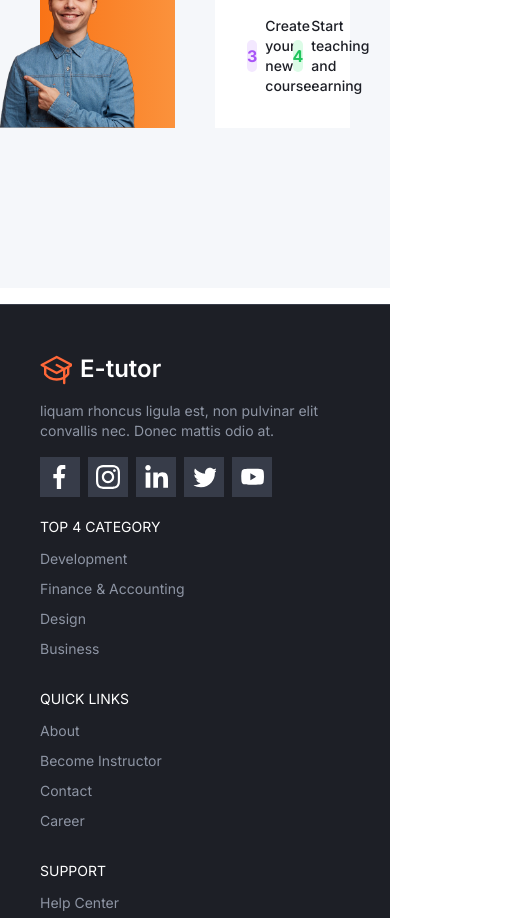
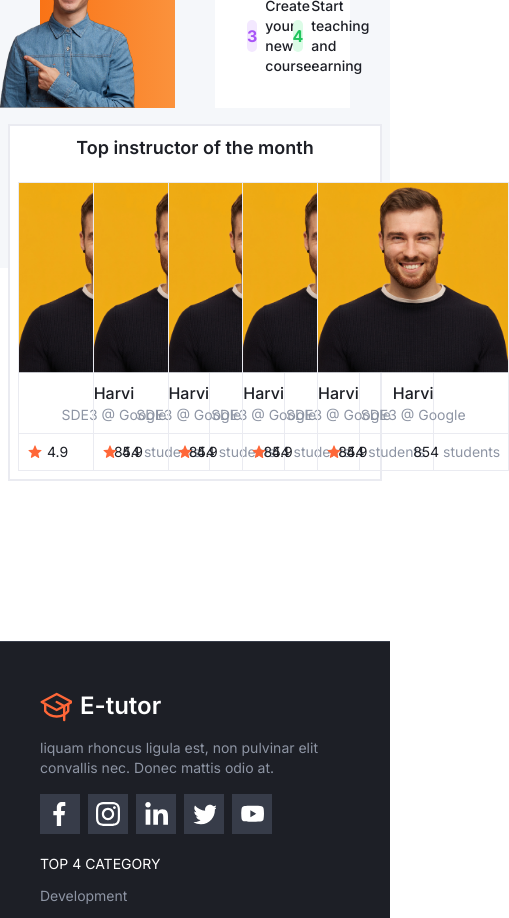
Before and after one commit to lmsGenie/lms-app, a Next.js app: page / in a window 390 px wide. Shown: the part 10560-11478 px from the top of the page, 509 px wide, since content can reach past the window. Built offline with nearby package versions, Linux system fonts and the light colour scheme.

Commit message:
feat: top mentor

```diff
--- a/src/app/page.tsx
+++ b/src/app/page.tsx
@@ -2,6 +2,7 @@ import Image from "next/image";
 import Link from "next/link";
 import becomeInstructor from "@/assets/becomeInstructor.png";
 import bannerImage from "@/assets/hero.png";
+import topMentor from "@/assets/topMentor.png";
 import { categories, courses } from "@/sampledata";
 
 import { ICoursePartial } from "@/types/course";
@@ -90,7 +91,7 @@ export default function Home() {
       </section>
 
       {/* for feature courses section */}
-      <section className="relative -top-40 mx-2 space-y-5 bg-white p-2 dark:bg-gray-800 md:mx-11 md:p-5 lg:mx-10 lg:p-10">
+      <section className="relative -top-40 mx-2 space-y-5 border-2 border-gray-100 bg-white p-2 dark:bg-gray-800 md:mx-11 md:p-5 lg:mx-10 lg:p-10">
         {/* header part */}
         <div className="flex flex-col items-center justify-between lg:flex-row">
           <h1 className=" text-lg font-semibold dark:text-white md:text-xl lg:text-2xl">
@@ -196,6 +197,44 @@ export default function Home() {
           </div>
         </div>
       </section>
+
+      {/* top instructor of the month */}
+      <section className="relative -top-40 mx-2 space-y-5 border-2 border-gray-100 bg-white p-2 dark:bg-gray-800 md:mx-11 md:p-5 lg:mx-10 lg:p-10">
+        <h1 className="text-center text-lg font-semibold dark:text-white md:text-xl lg:text-2xl">
+          Top instructor of the month
+        </h1>
+
+        {/* container for top mentors */}
+        <div className="grid grid-cols-5 gap-5">
+          {Array.from({ length: 5 }).map((_, index) => {
+            return (
+              <div key={index} className="w-48 border-[1.5px] border-gray-100">
+                <Image src={topMentor} alt="mentor" />
+                <div className="p-2">
+                  <h2 className="text-center font-medium text-gray-900">
+                    Harvi
+                  </h2>
+                  <p className="text-center text-sm text-gray-500">
+                    SDE3 @ Google
+                  </p>
+                </div>
+                <div className="flex items-center justify-between border-t-[1.5px] border-gray-100 px-2 py-1">
+                  <div className="flex items-center gap-1 text-sm">
+                    <Icon
+                      id="Star"
+                      className="w-4 fill-primary-500 stroke-none"
+                    />{" "}
+                    <p>4.9</p>
+                  </div>
+                  <p className="text-sm  text-gray-900">
+                    854 <span className="text-gray-500">students</span>
+                  </p>
+                </div>
+              </div>
+            );
+          })}
+        </div>
+      </section>
     </main>
   );
 }
```
Also changed, not shown: src/assets/topMentor.png (added).
